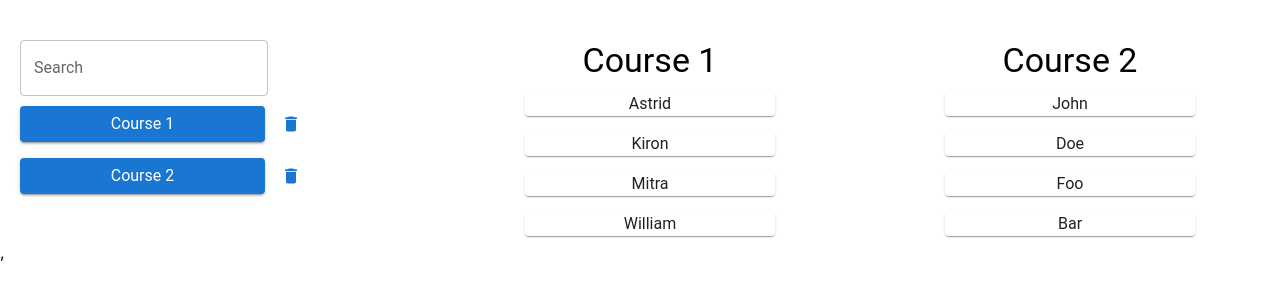
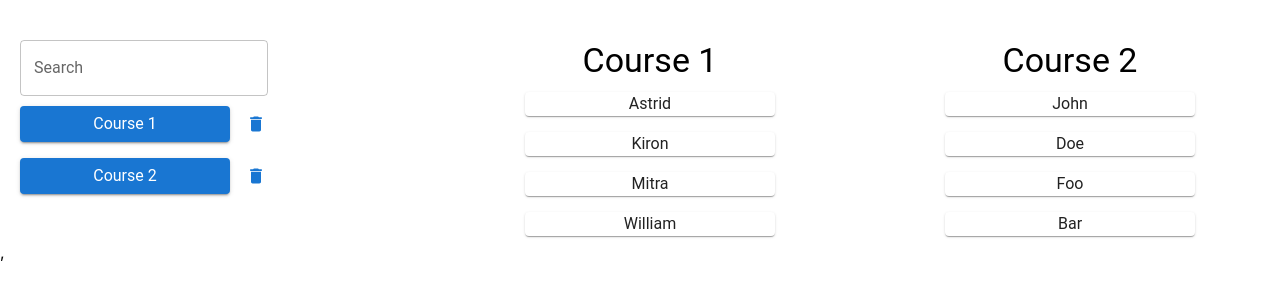
Before and after one commit to AstridKJ/Hophack, a React (Create React App) app: page /study in a window 1280 px wide. Shown: the top 300 px of the page. Built offline with nearby package versions, Linux system fonts and the light colour scheme.

Commit message:
Change spacing

```diff
--- a/src/SearchPage/index.js
+++ b/src/SearchPage/index.js
@@ -71,13 +71,13 @@ function SearchPage() {
                         {courses ?
                         (Object.keys(courses).map((id) =>
                             <Grid container>
-                                <Grid item xs={7}>
+                                <Grid item xs={6}>
                                     <Button id={id} variant="contained" fullWidth style={{ textTransform: 'capitalize'}}
                                     onClick={(event) => handleShowStudents(event.target.id)}>
                                         <Typography> {courses[id].name} </Typography>
                                     </Button>
                                 </Grid>
-                                <Grid item xs={5} margin="auto">
+                                <Grid item xs={6} margin="auto">
                                 <Button startIcon={<DeleteIcon />} onClick={() => handleDeleteCourse(id)} />
                                 </Grid>
                             </Grid>
```
